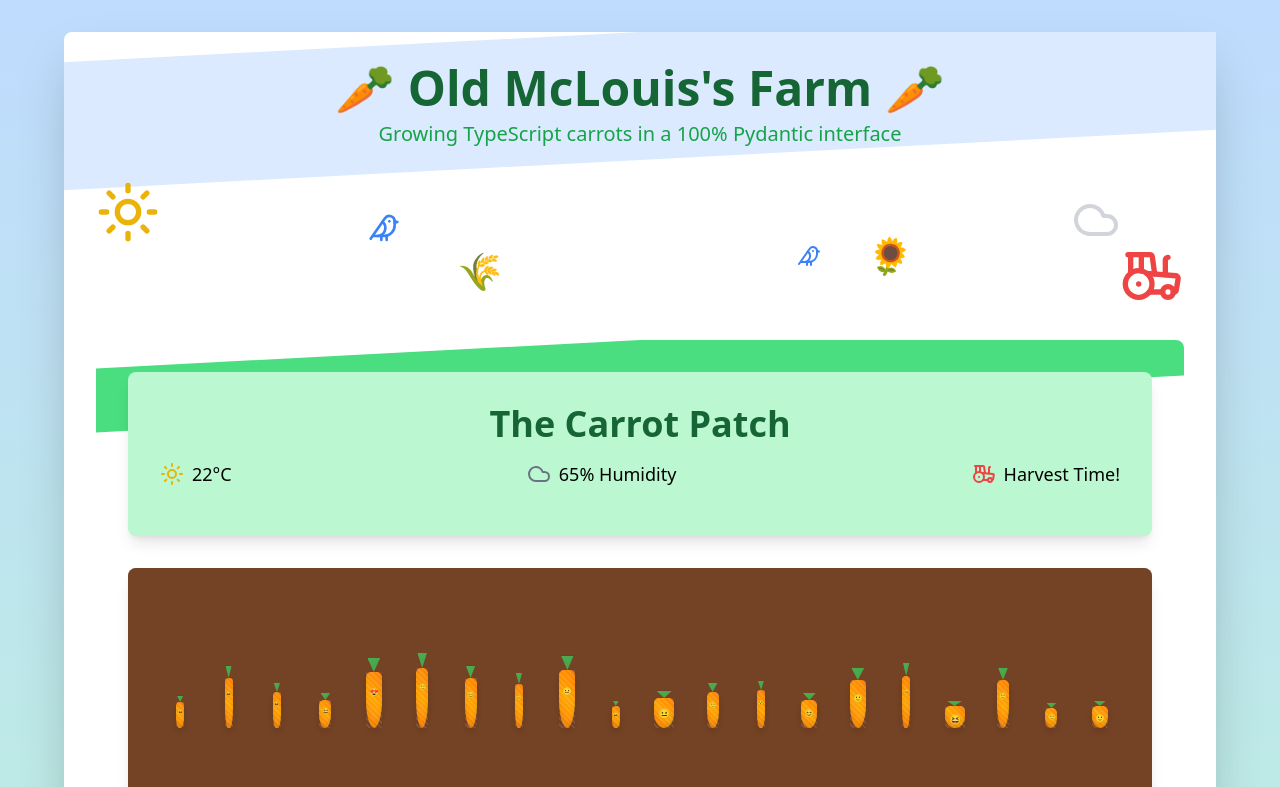
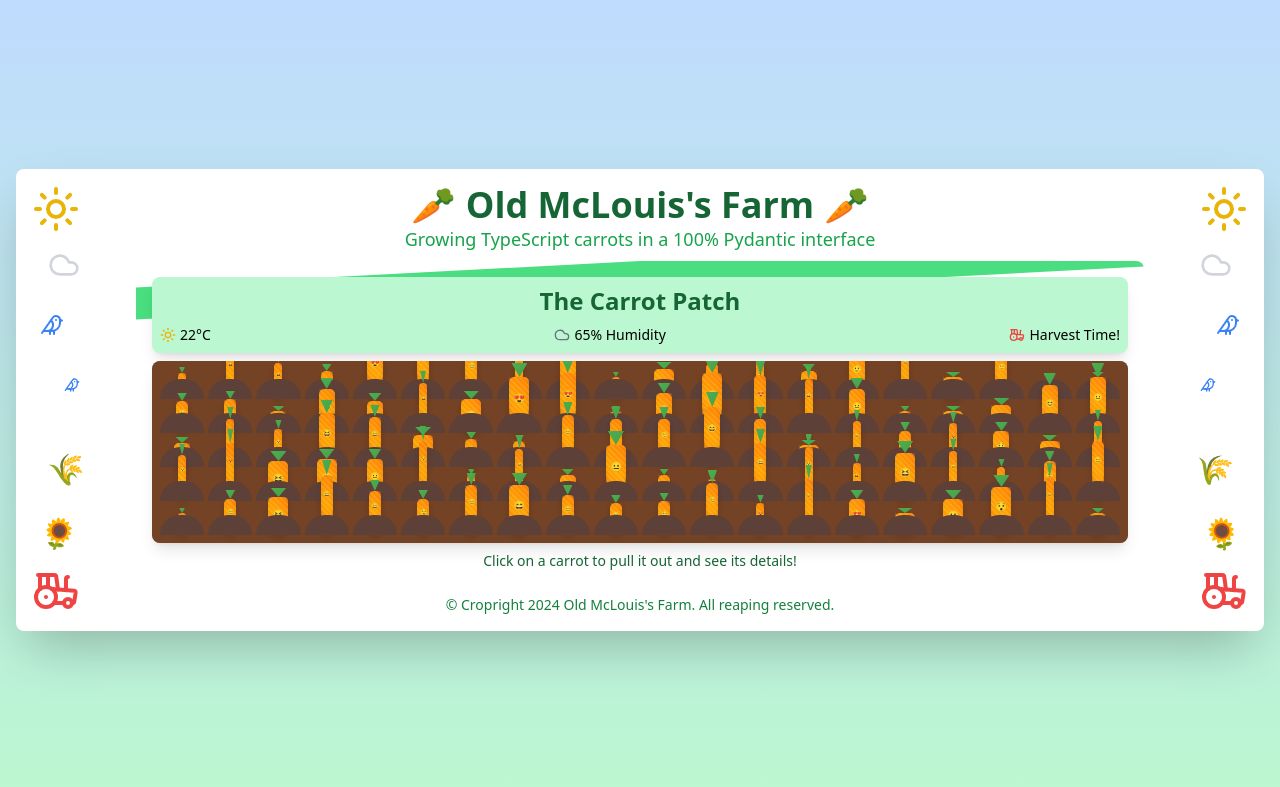
Before and after one commit to lmmx/pyd2ts-demo, a React (Create React App) app in the folder carrot-demo/: page / in a window 1280 px wide. Shown: the top 787 px of the page. Built offline with nearby package versions, Linux system fonts and the light colour scheme.

Commit message:
Narrower carrot patch

```diff
--- a/carrot-demo/src/App.tsx
+++ b/carrot-demo/src/App.tsx
@@ -8,24 +8,17 @@ const App: React.FC = () => {
   const carrots: Carrot[] = carrotData;
 
   return (
-    <div className="min-h-screen bg-gradient-to-b from-blue-200 to-green-200 flex flex-col items-center justify-center p-8 overflow-hidden">
-      <div className="w-full max-w-6xl bg-white rounded-lg shadow-2xl p-8 relative">
-        <div className="absolute top-0 left-0 w-full h-full overflow-hidden pointer-events-none">
-          <div className="absolute top-0 left-0 w-full h-32 bg-blue-100 transform -skew-y-3"></div>
-          <div className="absolute bottom-0 left-0 w-full h-32 bg-green-100 transform skew-y-3"></div>
-        </div>
-
-        <div className="relative z-10">
-          <header className="text-center mb-8">
-            <h1 className="text-5xl font-bold text-green-800 mb-2">🥕 Old McLouis's Farm 🥕</h1>
-            <p className="text-xl text-green-600">Growing TypeScript carrots in a 100% Pydantic interface</p>
+    <div className="min-h-screen bg-gradient-to-b from-blue-200 to-green-200 flex items-center justify-center p-4">
+      <div className="w-full max-w-8xl bg-white rounded-lg shadow-2xl p-4 flex">
+        <FarmDecoration position="left" />
+        <div className="flex-grow">
+          <header className="text-center mb-2">
+            <h1 className="text-4xl font-bold text-green-800">🥕 Old McLouis's Farm 🥕</h1>
+            <p className="text-lg text-green-600">Growing TypeScript carrots in a 100% Pydantic interface</p>
           </header>
 
-          <FarmDecoration />
-
-          <div className="bg-brown-100 p-8 rounded-lg mb-8 relative overflow-hidden">
-            <div className="absolute top-0 left-0 w-full h-16 bg-green-400 transform -skew-y-3"></div>
-            <div className="absolute bottom-0 left-0 w-full h-16 bg-brown-600 transform skew-y-3"></div>
+          <div className="bg-brown-100 p-4 rounded-lg mb-2 relative overflow-hidden">
+            <div className="absolute top-0 left-0 w-full h-8 bg-green-400 transform -skew-y-3"></div>
             <div className="relative z-10">
               {carrots.length > 0 ? (
                 <CarrotPatch carrots={carrots} />
@@ -35,10 +28,11 @@ const App: React.FC = () => {
             </div>
           </div>
 
-          <footer className="text-center text-green-700">
+          <footer className="text-center text-green-700 text-sm">
             <p>© Cropright 2024 Old McLouis's Farm. All reaping reserved.</p>
           </footer>
         </div>
+        <FarmDecoration position="right" />
       </div>
     </div>
   );
--- a/carrot-demo/src/components/CarrotInfo.tsx
+++ b/carrot-demo/src/components/CarrotInfo.tsx
@@ -8,31 +8,32 @@ interface CarrotInfoProps {
 
 const CarrotInfo: React.FC<CarrotInfoProps> = ({ carrot }) => {
   return (
-    <div className="bg-white p-6 rounded-lg shadow-md border border-green-200">
-      <h2 className="text-2xl font-bold mb-4 text-green-800">Carrot Information</h2>
-      <div className="grid grid-cols-2 gap-4">
+  <div className="bg-white p-4 rounded-lg shadow-md border border-green-200">
+    <h2 className="text-xl font-bold mb-2 text-green-800">Carrot Information</h2>
+    <div className="grid grid-cols-3 gap-2 text-sm">
+      {/* Distribute the information items across 3 columns */}
       <div className="flex items-center">
-          <Ruler className="text-green-500 mr-2" />
+        <Ruler className="text-green-500 mr-1" size={16} />
         <span>Length: {carrot.length_cm} cm</span>
       </div>
       <div className="flex items-center">
-          <Ruler className="text-green-500 mr-2" />
+        <Ruler className="text-green-500 mr-1" size={16} />
         <span>Diameter: {carrot.diameter_cm} cm</span>
       </div>
       <div className="flex items-center">
-          <Calendar className="text-green-500 mr-2" />
+        <Calendar className="text-green-500 mr-1" size={16} />
         <span>Age: {carrot.age_months} months</span>
       </div>
       <div className="flex items-center">
-          <MapPin className="text-green-500 mr-2" />
+        <MapPin className="text-green-500 mr-1" size={16} />
         <span>Location: {carrot.location.lat.toFixed(4)}, {carrot.location.long.toFixed(4)}</span>
       </div>
       <div className="flex items-center">
-          <Thermometer className="text-green-500 mr-2" />
+        <Thermometer className="text-green-500 mr-1" size={16} />
         <span>Temperature: {carrot.conditions.temperature_degC}°C</span>
       </div>
       <div className="flex items-center">
-          <Droplet className="text-green-500 mr-2" />
+        <Droplet className="text-green-500 mr-1" size={16} />
         <span>Humidity: {carrot.conditions.humidity_pct}%</span>
       </div>
     </div>
--- a/carrot-demo/src/components/CarrotPatch.tsx
+++ b/carrot-demo/src/components/CarrotPatch.tsx
@@ -24,53 +24,55 @@ const CarrotPatch: React.FC<CarrotPatchProps> = ({ carrots }) => {
   };
 
   return (
-    <div className="flex flex-col items-center w-full max-w-6xl mx-auto">
-      <div className="w-full bg-green-200 p-8 rounded-lg shadow-lg mb-8">
-        <h1 className="text-4xl font-bold text-green-800 mb-4 text-center">The Carrot Patch</h1>
-        <div className="flex justify-between items-center mb-4">
+    <div className="flex flex-col items-center w-full">
+      <div className="w-full bg-green-200 p-2 rounded-lg shadow-lg mb-2">
+        <h2 className="text-2xl font-bold text-green-800 mb-2 text-center">The Carrot Patch</h2>
+        <div className="flex justify-between items-center">
           <div className="flex items-center">
-            <Sun className="text-yellow-500 mr-2" />
-            <span className="text-lg">22°C</span>
+            <Sun className="text-yellow-500 mr-1" size={16} />
+            <span className="text-sm">22°C</span>
           </div>
           <div className="flex items-center">
-            <Cloud className="text-gray-500 mr-2" />
-            <span className="text-lg">65% Humidity</span>
+            <Cloud className="text-gray-500 mr-1" size={16} />
+            <span className="text-sm">65% Humidity</span>
           </div>
           <div className="flex items-center">
-            <Tractor className="text-red-500 mr-2" />
-            <span className="text-lg">Harvest Time!</span>
+            <Tractor className="text-red-500 mr-1" size={16} />
+            <span className="text-sm">Harvest Time!</span>
           </div>
         </div>
       </div>
 
-      <div className="relative w-full bg-brown-800 p-8 rounded-lg shadow-lg overflow-hidden">
+      <div className="relative w-full bg-brown-800 p-2 rounded-lg shadow-lg overflow-hidden">
         <div className="absolute inset-0 bg-brown-600 opacity-50"></div>
         <div
-          className="relative grid gap-2"
+          className="relative grid gap-1"
           style={{
             gridTemplateColumns: `repeat(${cols}, minmax(0, 1fr))`,
+            gridTemplateRows: `repeat(${rows}, 30px)`,
           }}
         >
           {carrots.map((carrot, index) => (
-            <div key={index} className="flex items-end justify-center h-32">
+            <div key={index} className="relative flex items-end justify-center h-full">
               <Carrot
                 carrot={carrot}
                 onClick={() => handleCarrotClick(carrot, index)}
                 isPulled={pulledCarrots.has(index)}
               />
+              <div className="absolute bottom-0 left-0 right-0 h-2/3 bg-brown-800 rounded-t-full"></div>
             </div>
           ))}
         </div>
       </div>
 
       {selectedCarrot && (
-        <div className="mt-8 w-full">
+        <div className="mt-2 w-full">
           <CarrotInfo carrot={selectedCarrot} />
         </div>
       )}
 
-      <div className="mt-8 text-center">
-        <p className="text-lg text-green-800">Click on a carrot to pull it out and see its details!</p>
+      <div className="mt-2 text-center">
+        <p className="text-sm text-green-800">Click on a carrot to pull it out and see its details!</p>
       </div>
     </div>
   );
--- a/carrot-demo/src/components/FarmDecoration.tsx
+++ b/carrot-demo/src/components/FarmDecoration.tsx
@@ -1,29 +1,33 @@
 import React from 'react';
 import { Sun, Cloud, Tractor, Bird } from 'lucide-react';
 
-const FarmDecoration: React.FC = () => {
+interface FarmDecorationProps {
+  position: 'left' | 'right';
+}
+
+const FarmDecoration: React.FC<FarmDecorationProps> = ({ position }) => {
   return (
-    <div className="relative w-full h-32 mb-8">
-      <div className="absolute top-0 left-0">
-        <Sun className="text-yellow-500 w-16 h-16" />
+    <div className={`relative w-24 ${position === 'left' ? 'mr-2' : 'ml-2'}`}>
+      <div className={`absolute ${position === 'left' ? 'left-0' : 'right-0'} top-0`}>
+        <Sun className="text-yellow-500 w-12 h-12" />
       </div>
-      <div className="absolute top-4 right-16">
-        <Cloud className="text-gray-300 w-12 h-12" />
+      <div className={`absolute ${position === 'left' ? 'left-4' : 'right-4'} top-16`}>
+        <Cloud className="text-gray-300 w-8 h-8" />
       </div>
-      <div className="absolute bottom-0 right-0">
-        <Tractor className="text-red-500 w-16 h-16" />
+      <div className={`absolute ${position === 'left' ? 'left-0' : 'right-0'} bottom-0`}>
+        <Tractor className="text-red-500 w-12 h-12" />
       </div>
-      <div className="absolute top-8 left-1/4">
-        <Bird className="text-blue-500 w-8 h-8" />
-      </div>
-      <div className="absolute top-16 right-1/3">
+      <div className={`absolute ${position === 'left' ? 'left-2' : 'right-2'} top-32`}>
         <Bird className="text-blue-500 w-6 h-6" />
       </div>
-      <div className="absolute bottom-4 left-1/3 transform -rotate-12">
-        <span className="text-4xl">🌾</span>
+      <div className={`absolute ${position === 'left' ? 'left-8' : 'right-8'} top-48`}>
+        <Bird className="text-blue-500 w-4 h-4" />
       </div>
-      <div className="absolute bottom-8 right-1/4 transform rotate-12">
-        <span className="text-4xl">🌻</span>
+      <div className={`absolute ${position === 'left' ? 'left-4' : 'right-4'} bottom-32 transform ${position === 'left' ? '-rotate-12' : 'rotate-12'}`}>
+        <span className="text-3xl">🌾</span>
+      </div>
+      <div className={`absolute ${position === 'left' ? 'left-2' : 'right-2'} bottom-16 transform ${position === 'left' ? 'rotate-12' : '-rotate-12'}`}>
+        <span className="text-3xl">🌻</span>
       </div>
     </div>
   );
```
Lines whose indentation alone changed are shown as unchanged.
